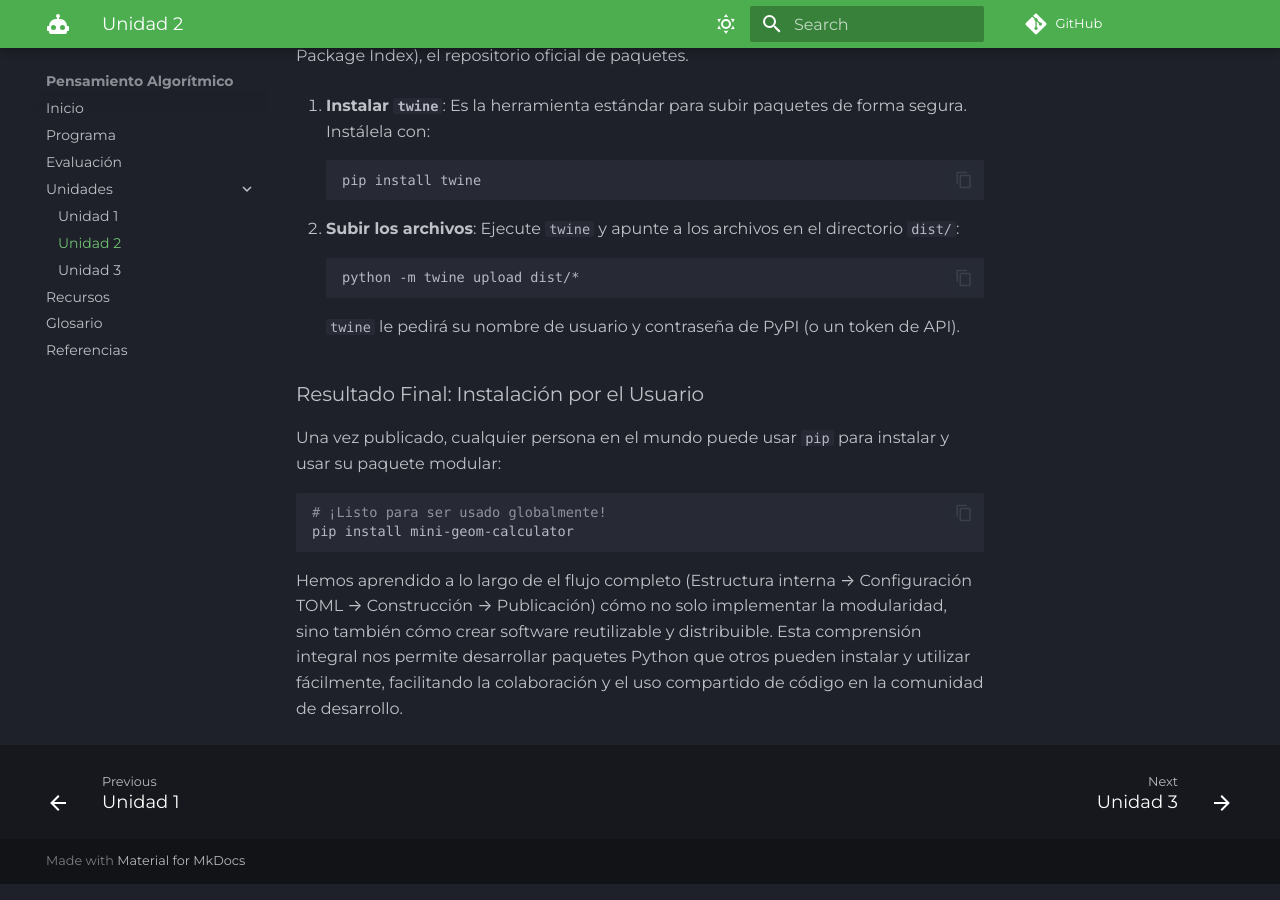
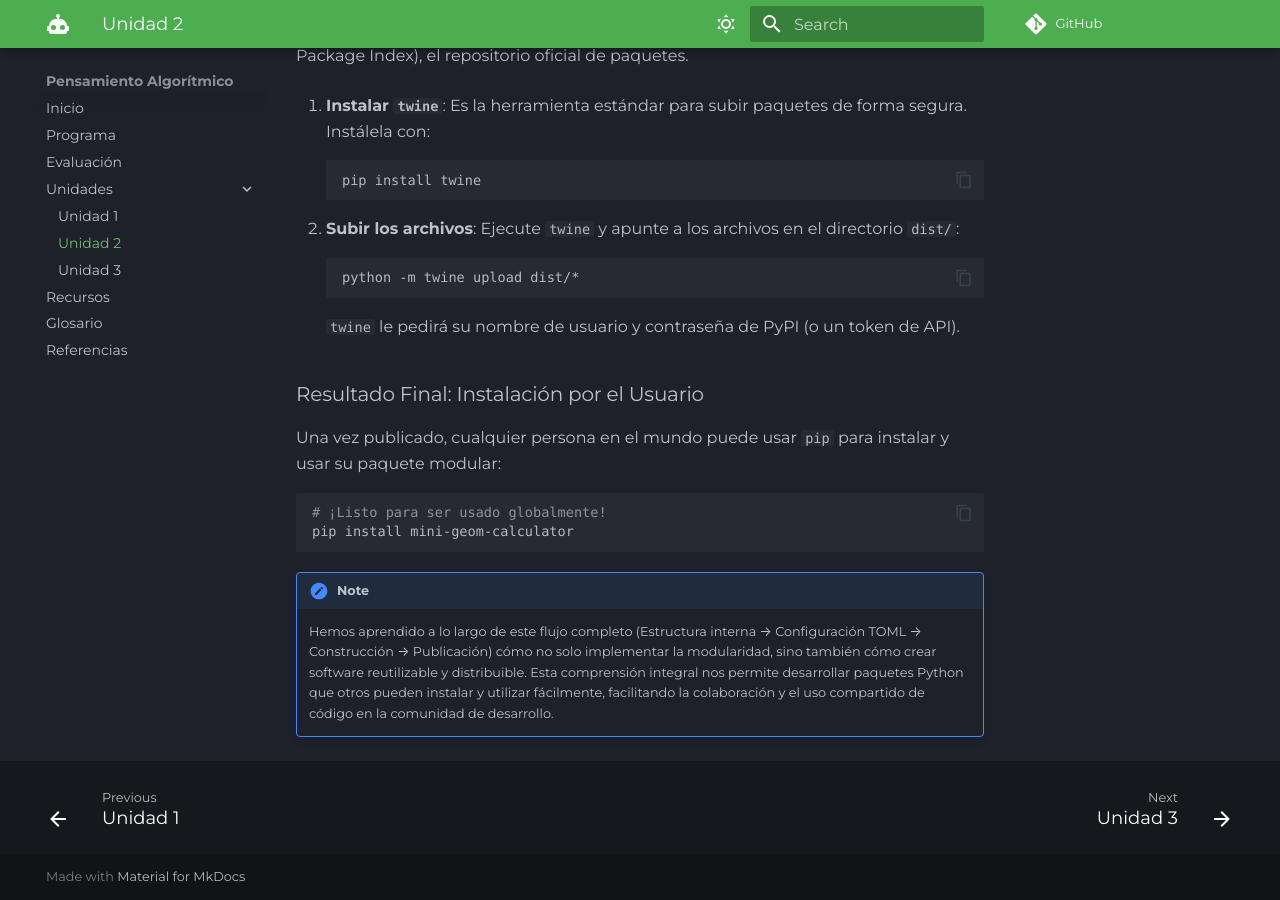
Before and after one commit to introSoft-iud/pensamiento_algoritmico_repo, an MkDocs documentation site: the page built from docs/unidades/unidad2.md, in a window 1280 px wide and 900 px high, scrolled down 8804 px. Built offline with MkDocs 1.6.1 and Material for MkDocs 9.7.7, drawn with Linux system fonts in a browser that asks for light colours; some web fonts are replaced; comment, search, counter and statistics services are not loaded.

Commit message:
mensaje por defecto: shores

````diff
--- a/docs/unidades/unidad2.md
+++ b/docs/unidades/unidad2.md
@@ -345,5 +345,5 @@ Una vez publicado, cualquier persona en el mundo puede usar `pip` para instalar
 # ¡Listo para ser usado globalmente!
 pip install mini-geom-calculator
 ```
-
-Hemos aprendido a lo largo de el flujo completo (Estructura interna → Configuración TOML → Construcción → Publicación) cómo no solo implementar la modularidad, sino también cómo crear software reutilizable y distribuible. Esta comprensión integral nos permite desarrollar paquetes Python que otros pueden instalar y utilizar fácilmente, facilitando la colaboración y el uso compartido de código en la comunidad de desarrollo.
+!!! note
+    Hemos aprendido a lo largo de este flujo completo (Estructura interna → Configuración TOML → Construcción → Publicación) cómo no solo implementar la modularidad, sino también cómo crear software reutilizable y distribuible. Esta comprensión integral nos permite desarrollar paquetes Python que otros pueden instalar y utilizar fácilmente, facilitando la colaboración y el uso compartido de código en la comunidad de desarrollo.
````
